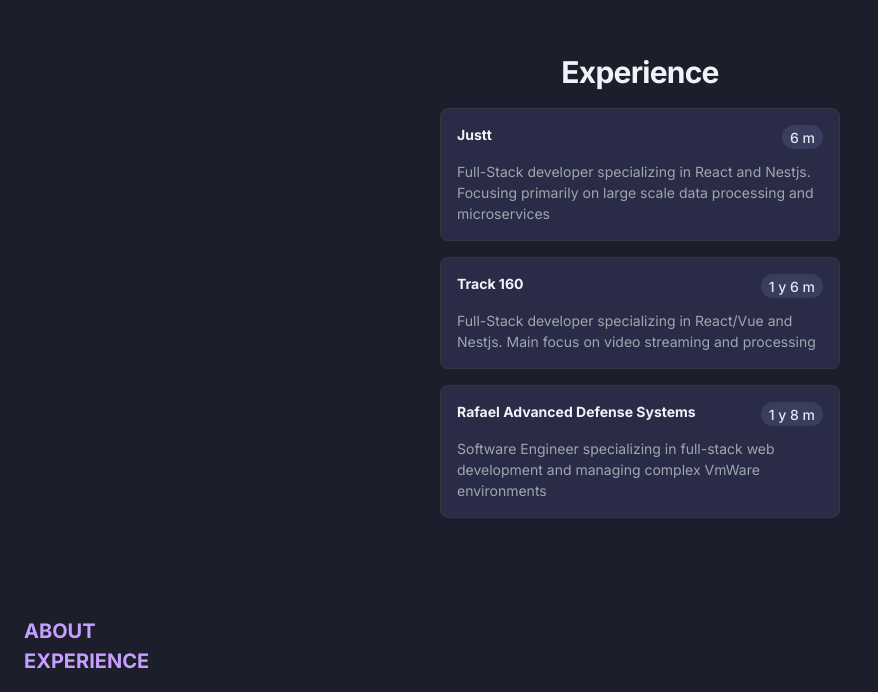
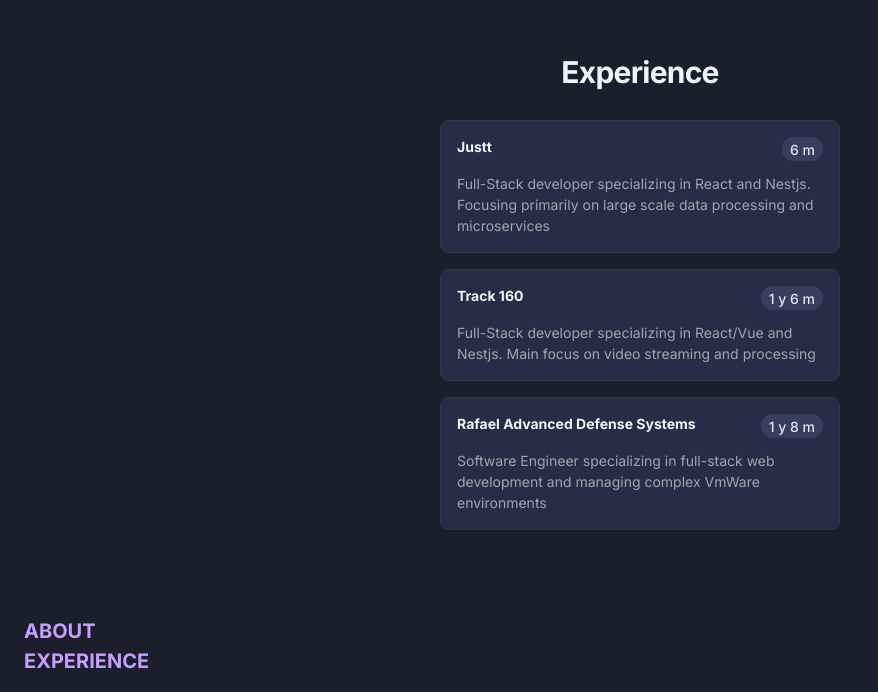
Before and after one commit to mixelburg/portfolio, a Next.js app: page /experience in a window 1280 px wide. Shown: the part 108-800 px from the top of the page, without its empty margins (0-878 px from the left). Built offline with nearby package versions, Linux system fonts and the light colour scheme.

Commit message:
animations updated

```diff
--- a/src/app/experience/ExperienceCard.tsx
+++ b/src/app/experience/ExperienceCard.tsx
@@ -3,7 +3,7 @@
 import { memo, useEffect } from 'react';
 import { Card, CardContent, Chip, Stack, Typography } from '@mui/joy';
 import dayjs from 'dayjs';
-import { animated, useSpring } from '@react-spring/web';
+import { animated, useSpring, config } from '@react-spring/web';
 import { useLazyWindowSize } from '@/hooks/useLazyWindowSize';
 
 
@@ -41,21 +41,26 @@
     useEffect(() => {
       if (!screenWidth) return;
 
+      const config = {
+        mass: 5, tension: 100, friction: 40
+      }
       const leftAnimation = {
         from: { x: 0 - cardWidth },
         to: { x: (screenWidth / 2) - (cardWidth / 2) },
+        config
       };
       const rightAnimation = {
         from: { x: screenWidth + cardWidth },
         to: { x: screenWidth / 2 - cardWidth / 2 },
+        config
       };
       if (screenWidth) {
-        api.start(props.index % 2 ? leftAnimation : rightAnimation);
+        api.start(props.index % 2 ? rightAnimation : leftAnimation);
       }
+
     }, [cardWidth, screenWidth]);
 
-
-    return <>
+  return <>
       <animated.div
         style={{
           display: 'flex',
--- a/src/app/experience/page.tsx
+++ b/src/app/experience/page.tsx
@@ -7,7 +7,7 @@
 const Page: FC = () => {
   return <>
     <Stack
-      spacing={2}
+      spacing={3.5}
       sx={{
         pt: { xs: 5, sm: '20vh' },
       }}
```
